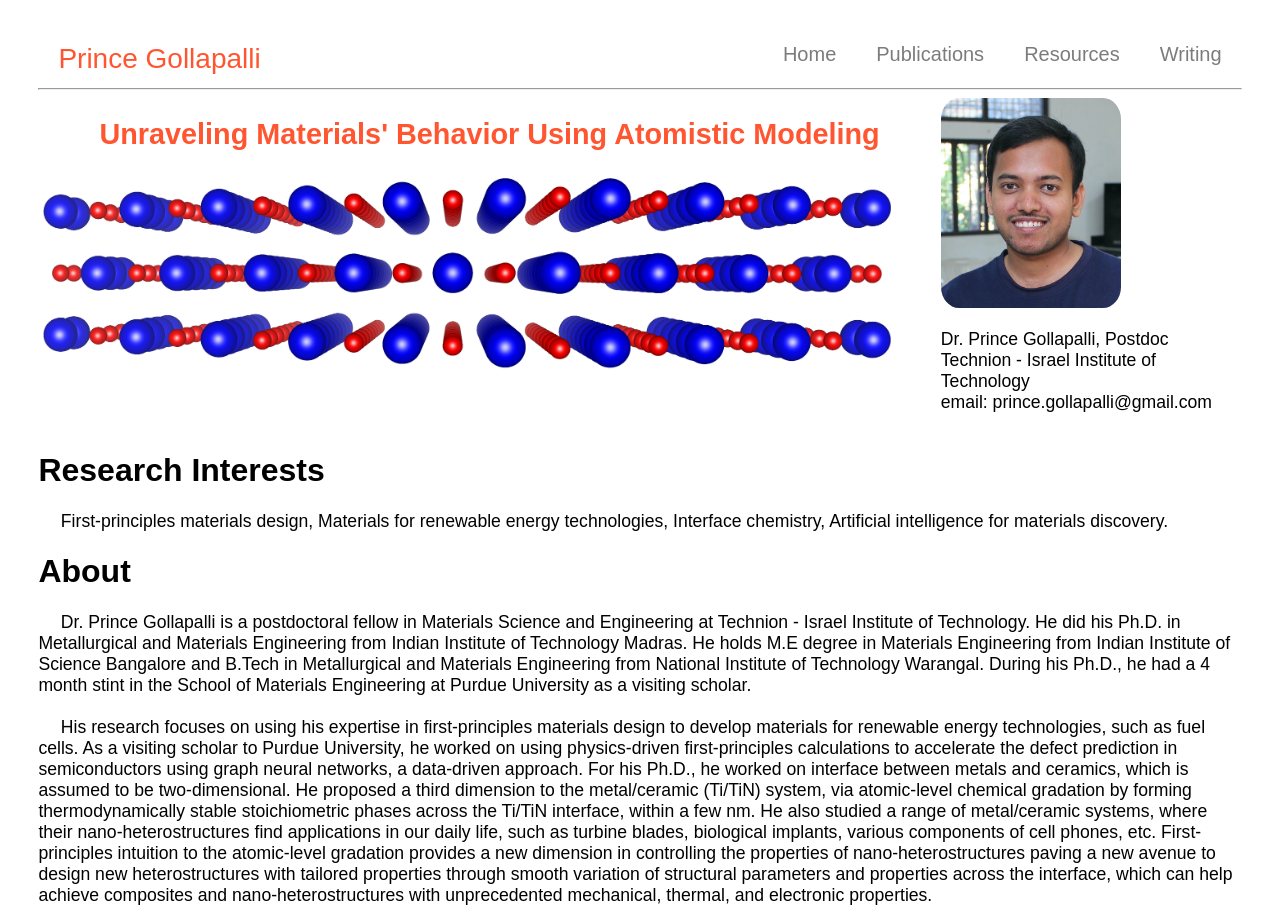
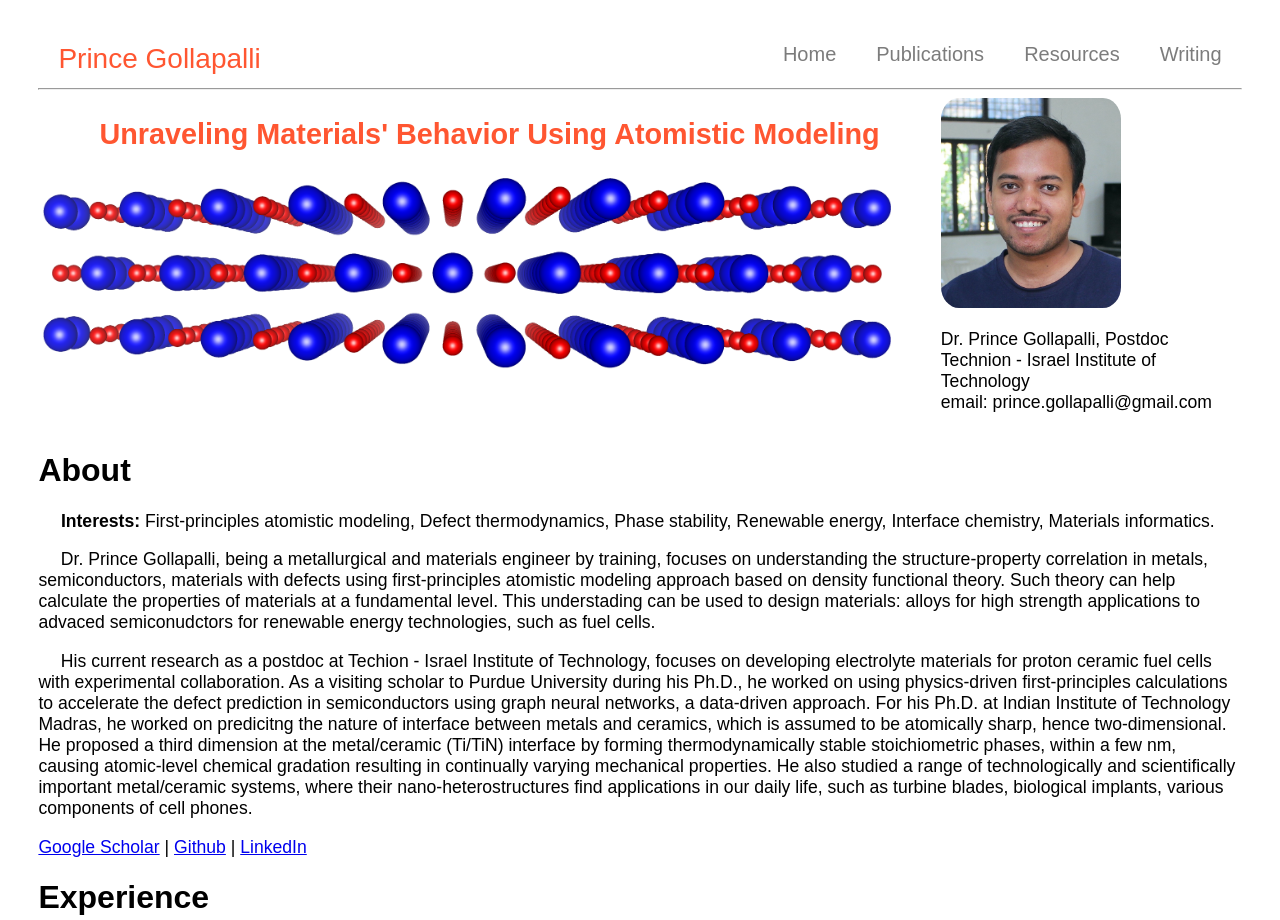
Before and after one commit to princego/princego.github.io, a plain HTML site: page index.html in a window 1280 px wide. Shown: the top 920 px of the page. Drawn offline with Linux system fonts and the light colour scheme.

Commit message:
updated_about

```diff
--- a/css/style.css
+++ b/css/style.css
@@ -3,16 +3,16 @@ body{
 }
 
 h1, h2, h3, h4{
-	font-family: Avenir, Arial;
+	font-family: Arial;
 }
 
 p{
-	font-family: Avenir, Arial;
+	font-family: Arial;
 	font-size: 110%;
 }
 
 ol, ul, table{
-	font-family: Avenir, Arial;
+	font-family: Arial;
 	font-size: 110%;
 }
 
@@ -37,7 +37,7 @@ code{
 
 
 summary{
-	font-family: Avenir, Arial;
+	font-family: Arial;
 	font-size: 110%;
 	color: #f8371f;
 }
@@ -50,7 +50,7 @@ my-element {
 
 
 .div-home h1{
-	font-family: Avenir, Arial;
+	font-family: Arial;
 	font-size: 180%;
 	color: #FF5631;
 	text-align: center;
@@ -148,7 +148,7 @@ ol .div-publication .div-publication-left ul li{
 .topnav {
     /*background-color: #333;*/
     overflow: hidden;
-    font-family: Avenir, Arial;
+    font-family: Arial;
 }
 
 /* Style the links inside the navigation bar */
@@ -187,7 +187,7 @@ ol .div-publication .div-publication-left ul li{
 }
 
 .banner-image h1{
-	font-family: Avenir, Arial;
+	font-family: Arial;
 	font-size: 160%;
 	color: #FF5631;
 	text-align: center;
--- a/index.html
+++ b/index.html
@@ -21,12 +21,6 @@
 
 <hr>
 
-<!-- <div class="banner-image">
-	<h1>Unraveling Materials' Behavior Using Atomistic Modeling</h1>
-	<img src="images/header3.png" width=100% alt="atomistic image"  class="center">
-</div> -->
-
-
 <div class="div-home">
 	<div class="div-home-left">
 			<h1>Unraveling Materials' Behavior Using Atomistic Modeling</h1>
@@ -42,19 +36,46 @@
 </div>
 
 
-<h1>Research Interests</h1>
-<p>&emsp; First-principles materials design, Materials for renewable energy technologies, Interface chemistry, Artificial intelligence for materials discovery.</p>
+
+
+
 
 <h1>About</h1>
+<p>&emsp; <b> Interests:</b> First-principles atomistic modeling, Defect thermodynamics, Phase stability, Renewable energy, Interface chemistry,
+Materials informatics.</p>
+
 <p>
-  &emsp; Dr. Prince Gollapalli is a postdoctoral fellow in Materials Science and Engineering at Technion - Israel Institute of
-	Technology. He did his Ph.D. in Metallurgical and Materials Engineering from Indian Institute of Technology Madras.
-	He holds M.E degree in Materials Engineering from Indian Institute of Science Bangalore and B.Tech in Metallurgical and Materials Engineering from National Institute of Technology Warangal. During his Ph.D., he had a 4 month stint in the School of Materials Engineering at Purdue University as a visiting scholar.<br> <br>
+  &emsp; Dr. Prince Gollapalli, being a metallurgical and materials engineer by training, focuses on understanding
+  the structure-property correlation in metals, semiconductors, materials with defects using
+  first-principles atomistic modeling approach based on density functional theory.
+  Such theory can help calculate the properties of materials at a fundamental level.
+  This understading can be used to design materials: alloys for high strength applications to advaced semiconudctors
+  for renewable energy technologies, such as fuel cells.
+</p>
 
-	 &emsp; His research focuses on using his expertise in first-principles materials design to develop materials for renewable energy technologies, such as fuel cells. As a visiting scholar to Purdue University, he worked on using physics-driven first-principles calculations to accelerate the defect prediction in semiconductors using graph neural networks, a data-driven approach.
-	For his Ph.D., he worked on interface between metals and ceramics, which is assumed to be two-dimensional. He proposed a third dimension to the metal/ceramic (Ti/TiN) system, via atomic-level chemical gradation by forming thermodynamically stable stoichiometric phases across the Ti/TiN interface, within a few nm.
-	He also studied a range of metal/ceramic systems, where their nano-heterostructures find applications in our daily life, such as turbine blades, biological implants, various components of cell phones, etc.
-	First-principles intuition to the atomic-level gradation provides a new dimension in controlling the properties of nano-heterostructures paving a new avenue to design new heterostructures with tailored properties through smooth variation of structural parameters and properties across the interface, which can help achieve composites and nano-heterostructures with unprecedented mechanical, thermal, and electronic properties.
+<p>
+	 &emsp; His current research as a postdoc at Techion - Israel Institute of Technology, focuses on developing electrolyte
+	 materials for proton ceramic fuel cells with experimental collaboration. As a visiting scholar to Purdue University during his Ph.D.,
+	 he worked on using physics-driven first-principles calculations to accelerate the defect prediction in semiconductors
+	 using graph neural networks, a data-driven approach.
+	For his Ph.D. at Indian Institute of Technology Madras, he worked on predicitng the nature of interface
+	between metals and ceramics, which is assumed to be atomically sharp, hence	two-dimensional.
+	He proposed a third dimension at the metal/ceramic (Ti/TiN) interface by forming
+	thermodynamically stable stoichiometric phases, within a few nm, causing atomic-level chemical gradation resulting in
+ continually varying mechanical properties.
+	He also studied a range of technologically and scientifically important metal/ceramic systems,
+	where their nano-heterostructures find applications in our daily life, such as turbine blades, biological implants,
+	various components of cell phones.
+
+<!
+For his M.E at Indian Institute of Science Bangalore, he
+
+ and B.Tech from National Institute of Technology Warangal,
+he has handson experince with metallographic sample preparation, using characterization facilities such as optical microscope, SEM,
+TEM, mechanical testing
+
+>
+
 </p>
 
 <p>
```
